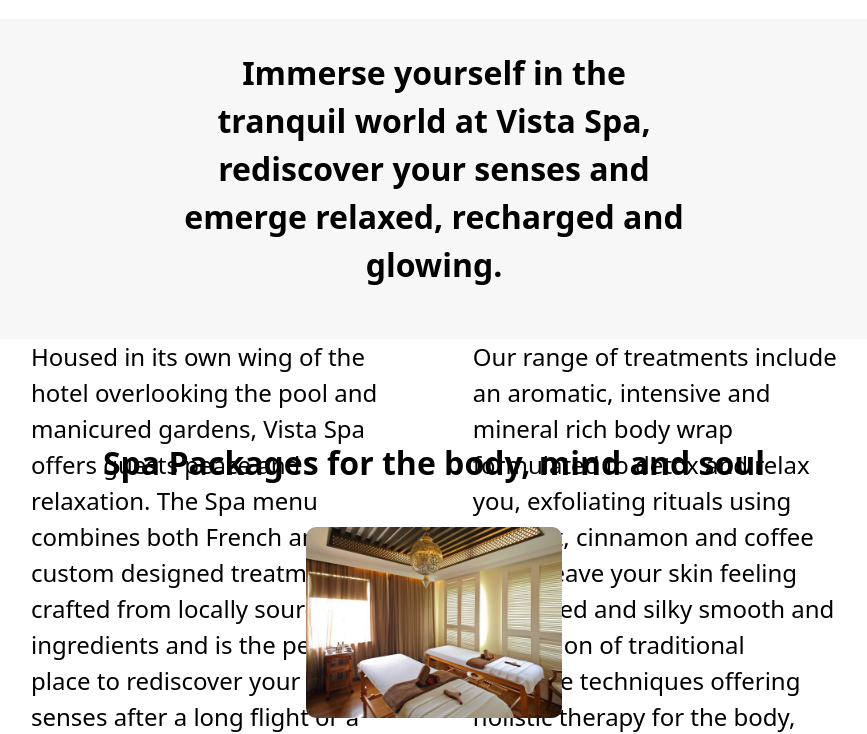
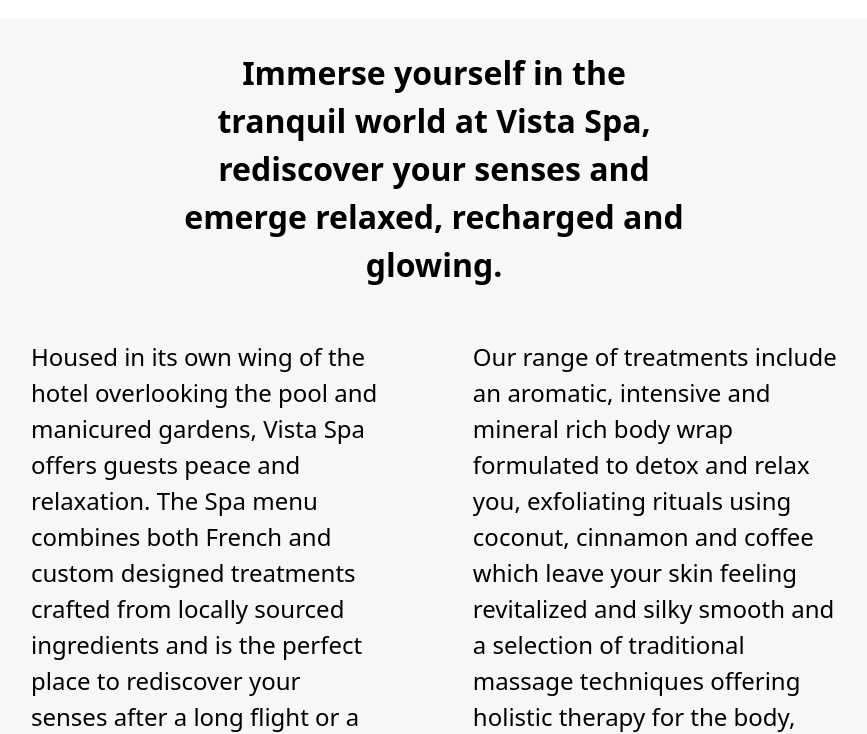
Before and after one commit to bella-thehacker/Phase-4-project, a React (Vite) app in the folder client/: page /spa in a window 1280 px wide. Shown: the part 1149-1883 px from the top of the page, without its empty margins (206-1073 px from the left). Built offline with nearby package versions, Linux system fonts and the light colour scheme; a web font is replaced by a local one.

Commit message:
Update 2 Spa.jsx

```diff
--- a/client/src/components/Spa.jsx
+++ b/client/src/components/Spa.jsx
@@ -62,7 +62,7 @@
         </div>
       </div>
 
-      <div className='mb-[100px] bg-[#f7f7f7] w-full h-[40vh] flex flex-col items-center'>
+      <div className='mb-[100px] bg-[#f7f7f7] w-full h-auto object-contain flex flex-col items-center'>
         <h2 className='font-bold mt-[30px] text-center text-[2rem] w-[40%]'>
           Immerse yourself in the tranquil world at Vista Spa, rediscover your
           senses and emerge relaxed, recharged and glowing.
```
